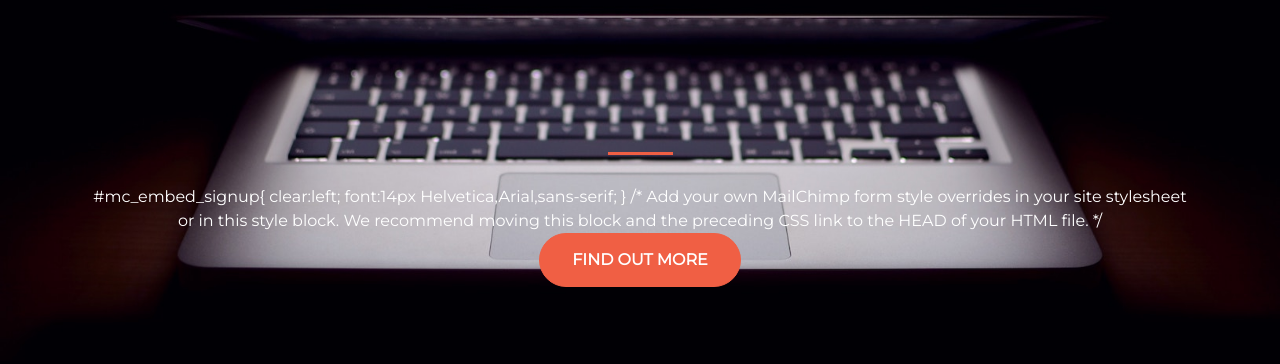
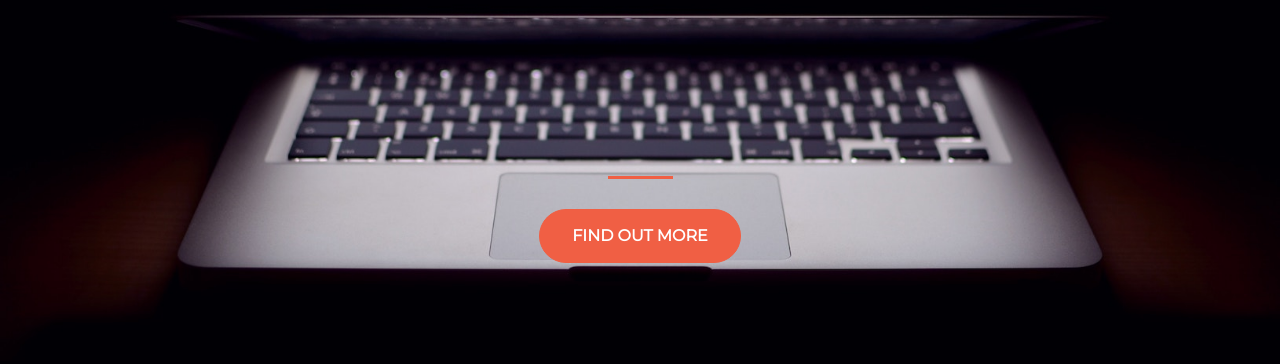
Before and after one commit to akiotakata/akiotakata.github.io, a plain HTML site: page index.html in a window 1280 px wide. Shown: the part 298-662 px from the top of the page. Drawn offline with nearby package versions, Linux system fonts and the light colour scheme.

Commit message:
Update index.html

```diff
--- a/index.html
+++ b/index.html
@@ -24,10 +24,6 @@
           </div>
           <div class="col-lg-12 my-auto">
             <!-- Begin MailChimp Signup Form -->
-            #mc_embed_signup{ clear:left; font:14px Helvetica,Arial,sans-serif; }
-                /* Add your own MailChimp form style overrides in your site stylesheet or in this style block.
-                   We recommend moving this block and the preceding CSS link to the HEAD of your HTML file. */
-              </style>
               <div id="mc_embed_signup">
               <form action="https://coolwebsite.us17.list-manage.com/subscribe/post?u=874852f489df3680563a246eb&amp;id=b8de9792e1" method="post" id="mc-embedded-subscribe-form" name="mc-embedded-subscribe-form" class="validate" target="_blank" novalidate>
                   <div id="mc_embed_signup_scroll">
```
